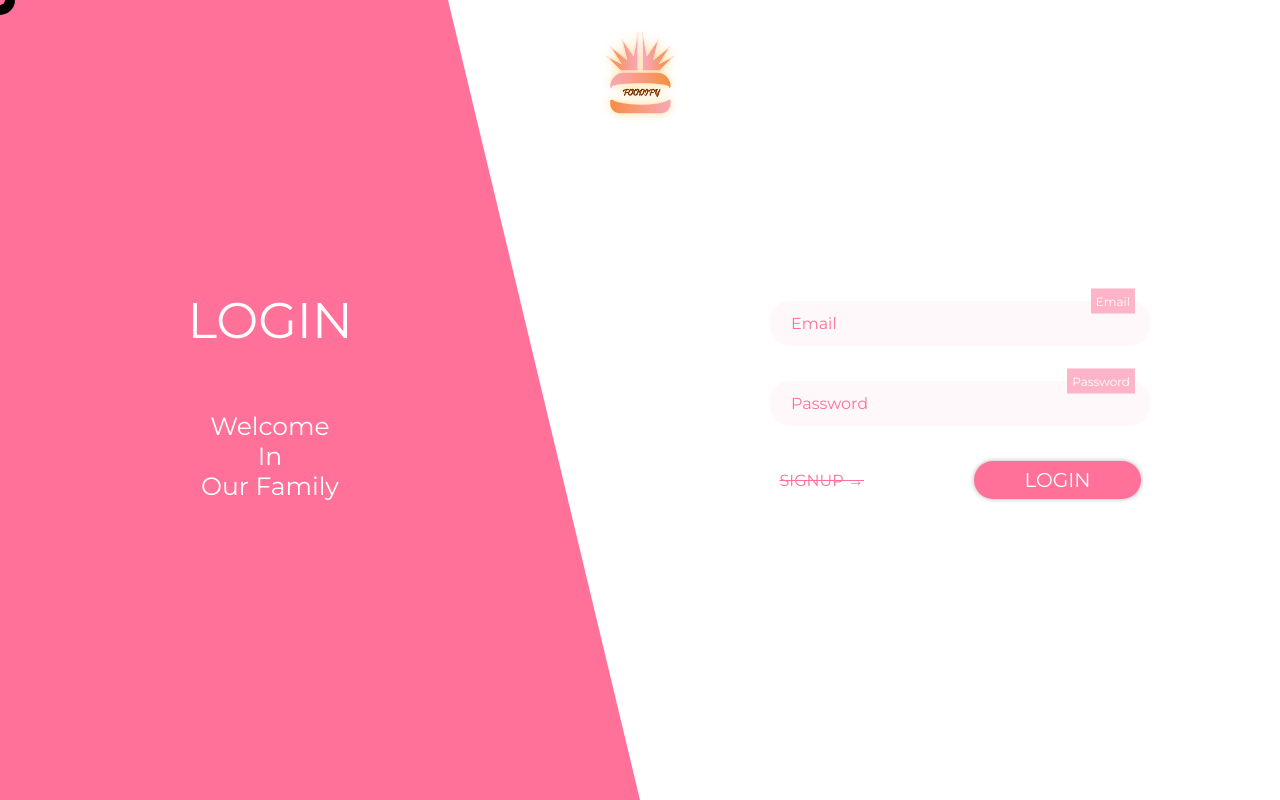
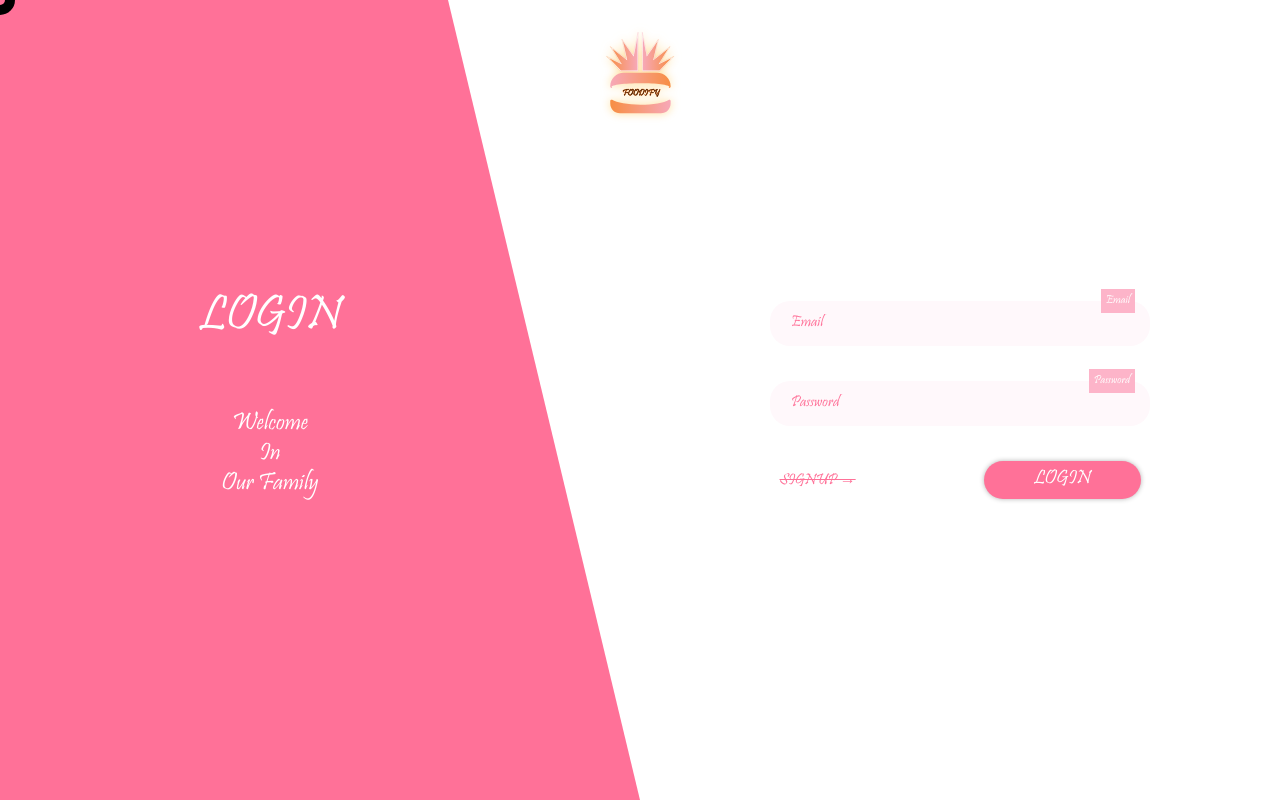
Before and after one commit to Ahmed-Mohammed-Badawi/Foodify, a React (Create React App) app: page /Login in a window 1280 px wide. Built offline with nearby package versions, Linux system fonts and the light colour scheme.

Commit message:
Turn FontFamily Back

```diff
--- a/src/components/Pages/Checkout/UserData/UserData.module.css
+++ b/src/components/Pages/Checkout/UserData/UserData.module.css
@@ -55,13 +55,12 @@
     font-family: var(--secondFont);
     color: var(--mainColor);
     font-size: 1.8rem;
-    margin-top: 1.5rem;
+    margin-top: 2.5rem;
     margin-bottom: 3rem;
 }
 
 .UserShippingInfo p {
     margin-bottom: 1.2rem;
-    padding: 0 1rem;
 }
 
 .UserShippingInfo span{
--- a/src/components/Pages/Home/Header/Header.module.css
+++ b/src/components/Pages/Home/Header/Header.module.css
@@ -60,6 +60,7 @@
     left: 3rem;
     width: 2.5rem;
     height: 2.5rem;
+    font-weight: bold;
     background-color: var(--secondColor);
     color: black;
     border-radius: 50%;
--- a/src/components/Pages/Market/SearchBar/SearchBar.module.css
+++ b/src/components/Pages/Market/SearchBar/SearchBar.module.css
@@ -37,14 +37,12 @@ input.Search{
 
 .OrdersNumber{
     position: absolute;
-    font-family: var(--secondFont);
     top: 2.5rem;
     left: 1rem;
-    font-size: 1.2rem;
+    line-height: 2rem;
     font-weight: bold;
     width: 2rem;
     height: 2rem;
-    line-height: 2rem;
     border-radius: 50%;
     background-color: var(--secondColor);
     color: #181818;
--- a/src/index.css
+++ b/src/index.css
@@ -1,15 +1,15 @@
 /* Second Font from Google fonts*/
 @import url('https://fonts.googleapis.com/css2?family=Montserrat:wght@300;400&display=swap');
 /*First Font from The Local PC*/
-/*@font-face {*/
-/*  font-family: 'Pristina';*/
-/*  src: local('Pristina'), url("./assets/Fonts/PRISTINA.otf") format('otf');*/
-/*  src: local('Pristina'), url("./assets/Fonts/PRISTINA.woff") format('woff');*/
-/*}*/
+@font-face {
+  font-family: 'Pristina';
+  src: local('Pristina'), url("./assets/Fonts/PRISTINA.otf") format('otf');
+  src: local('Pristina'), url("./assets/Fonts/PRISTINA.woff") format('woff');
+}
 
 /*Default Value In Variables*/
 :root{
-  --mainFont: 'Montserrat', sans-serif;
+  --mainFont: 'Pristina', sans-serif;
   --secondFont: 'Montserrat', sans-serif;
   --mainSize: 1.6rem;
   --mainColor: #FF7198;
```
